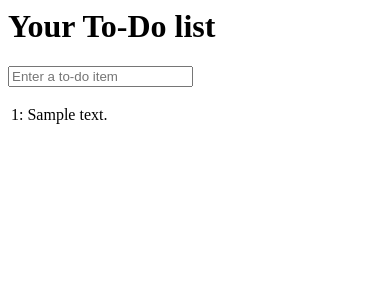
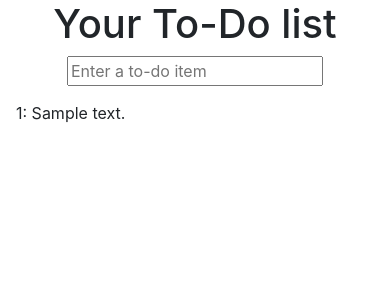
Before and after one commit to ciphernix/python-tdd-book, a Django app: page /lists/1/ in a window 390 px wide. Shown: the top 300 px of the page. Run offline with Django 3.2, Linux system fonts and the light colour scheme; tables that the repository leaves empty hold one stand-in row (values such as "Sample post"); some libraries are stand-ins or nearby versions.

Commit message:
Refactor templates to use base template

```diff
--- a/lists/templates/base.html
+++ b/lists/templates/base.html
@@ -1,15 +1,33 @@
-<html>
+<html lang="en">
+
     <head>
+        <meta charset="utf-8">
+        <meta http-equiv="X-UA-Compatible" content="IE=edge">
+        <meta name="viewport" content="width=device-width, initial-scale=1">
         <title>To-Do lists</title>
+        <link href="css/bootstrap.min.css" rel="stylesheet">
     </head>
 
     <body>
+        <div class="container">
+            <div class="row">
+                <div class="col-md-6 cold-md-offset-3">
+                    <div class="text-center">
                         <h1>{% block header_text %}{% endblock %}</h1>
                         <form method="POST" action="{% block form_action %}{% endblock %}">
-      <input name="item_text" id="id_new_item" placeholder="Enter a to-do item" />
+                            <input name="item_text" id="id_new_item"
+                                placeholder="Enter a to-do item" />
                             {% csrf_token %}
                         </form>
+                    </div>
+                </div>
+            </div>
+            <div class="row">
+                <div class="col-md-6 cold-md-offset-3">
                     {% block table %}
                     {% endblock %}
+                </div>
+            </div>
+        </div>
     </body>
 </html>
```
Lines whose indentation alone changed are shown as unchanged.
